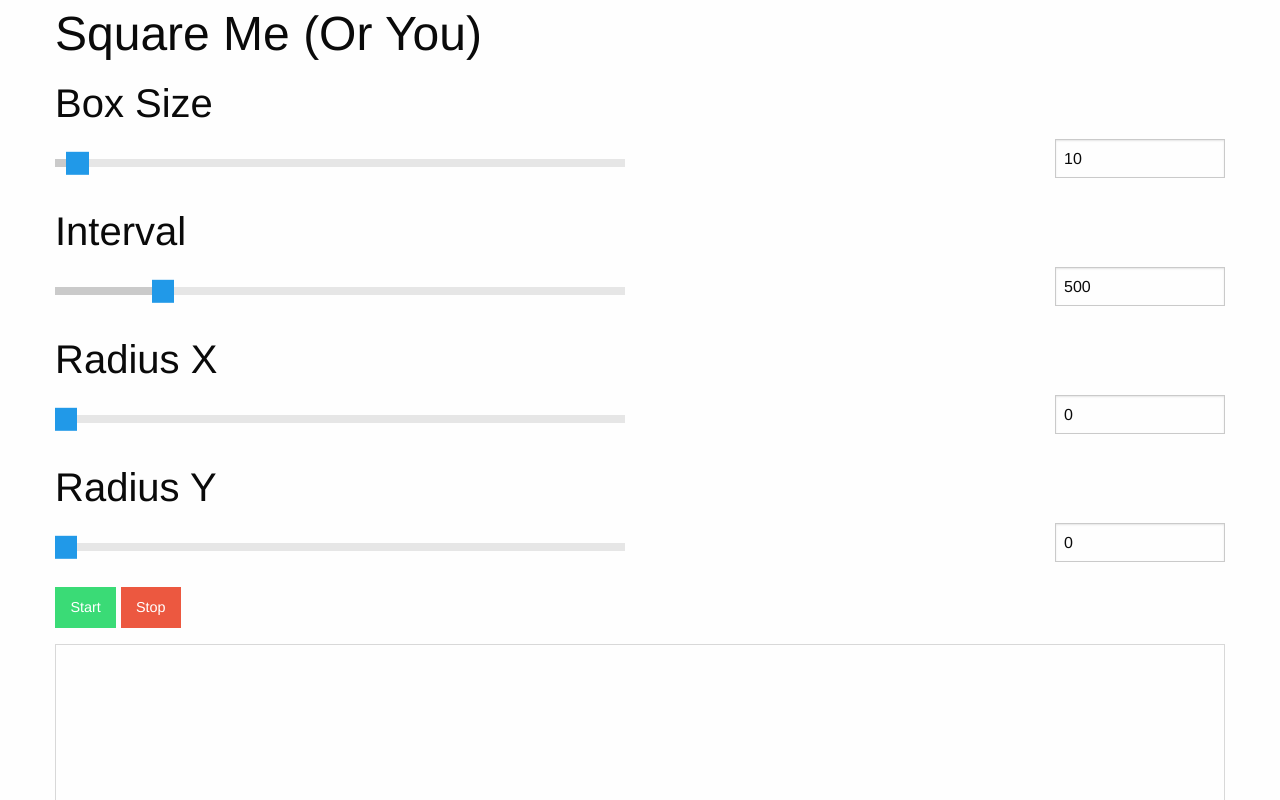
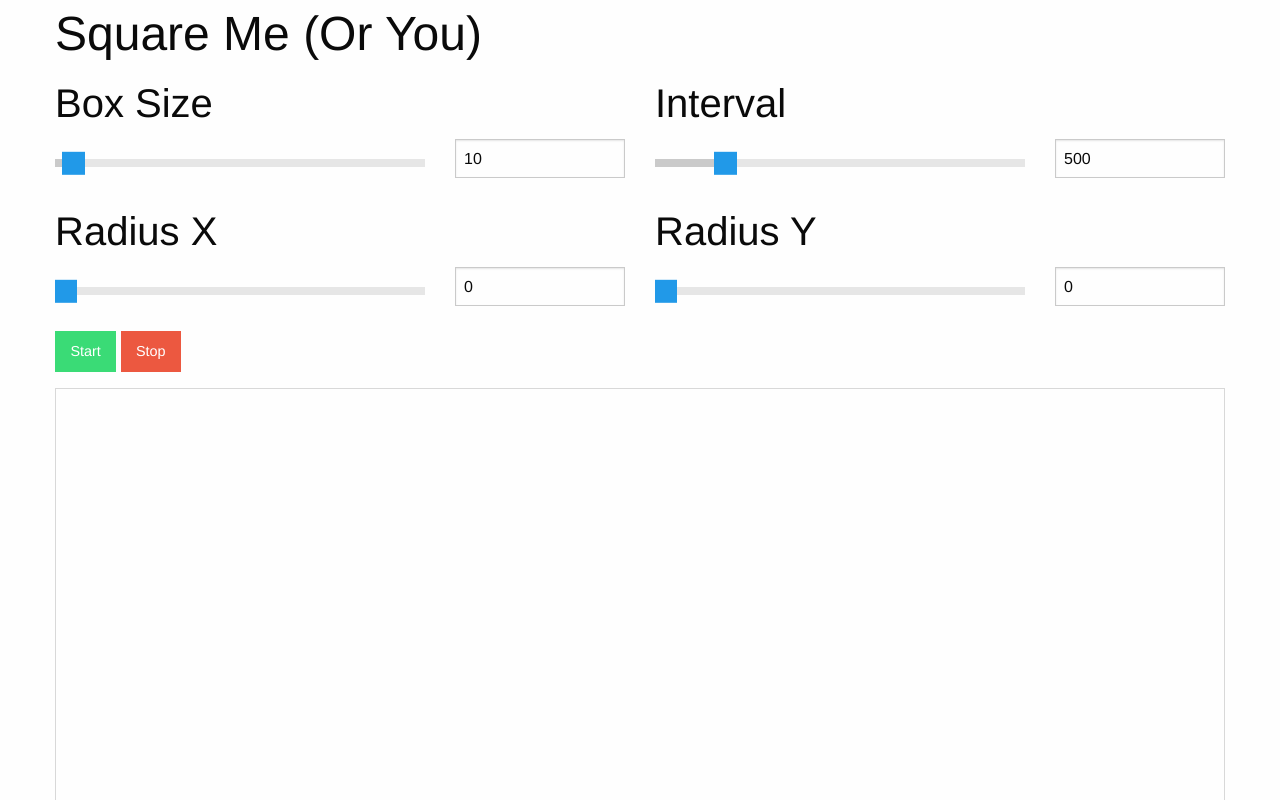
Before and after one commit to DivisionMax/square-me, a plain HTML site: page index.html in a window 1280 px wide. Shown: the top 800 px of the page. Drawn offline with nearby package versions, Linux system fonts and the light colour scheme.

Commit message:
Two sliders per row, better spacing

```diff
--- a/index.html
+++ b/index.html
@@ -18,13 +18,19 @@
 		</div>
 	</div>
 	<div class="row">
+		<!--Size Heading-->
 		<div class="small-12 medium-6 columns">
 		<h2>Box Size</h2>
+		</div>
+		<!--Interval Heading-->
+		<div class="small-12 medium-6 columns">
+		<h2>Interval</h2>
 		</div>
 	</div>
 
 	<div class="row">
-	<div class="small-10 medium-6 columns">
+		<!--Size Slider-->
+		<div class="small-10 medium-4 columns">
 		<div id="box-size" class="slider" data-slider data-start='5' data-decimal='0' data-initial-start='10' data-end='500'>
 		<span class="slider-handle"  data-slider-handle role="slider" tabindex="1" aria-controls="sliderOutput1"></span>
 		<span class="slider-fill" data-slider-fill></span>
@@ -33,17 +39,8 @@
 		<div class="small-2 medium-2 columns">
 		<input type="number" id="sliderOutput1">
 		</div>
-
-	</div>
-	<!-- interval -->
-	<div class="row">
-	<div class="small-12 medium-6 columns">
-	<h2>Interval</h2>
-	</div>
-	</div>
-	<div class="row">
-
-	<div class="small-10 medium-6 columns">
+<!--Interval Slider-->
+		<div class="small-10 medium-4 columns">
 		<div id="interval" class="slider" data-start='100' data-decimal='0' data-slider data-initial-start='500' data-end='3000'>
 
 		<span class="slider-handle"  data-slider-handle role="slider" tabindex="1" aria-controls="sliderOutput2"></span>
@@ -56,15 +53,18 @@
 
 	</div>
 	</div>
-	<!--Radius X-->
 	<div class="row">
 		<div class="small-12 medium-6 columns">
 		<h2>Radius X</h2>
 		</div>
+		<div class="small-12 medium-6 columns">
+		<h2>Radius Y</h2>
+		</div>
+
 	</div>
 	<div class="row">
-
-	<div class="small-10 medium-6 columns">
+	<!--Radius X-->
+		<div class="small-10 medium-4 columns">
 		<div id="radius-x" class="slider" data-start='0' data-decimal='0' data-slider data-initial-start='0' data-end='100'>
 
 		<span class="slider-handle"  data-slider-handle role="slider" tabindex="1" aria-controls="sliderOutput3"></span>
@@ -74,17 +74,8 @@
 		<div class="small-2 medium-2 columns">
 		<input type="number" id="sliderOutput3">
 		</div>
-
-	</div>
 	<!--Radius Y-->
-		<div class="row">
-	<div class="small-12 medium-6 columns">
-	<h2>Radius Y</h2>
-	</div>
-	</div>
-	<div class="row">
-
-	<div class="small-10 medium-6 columns">
+		<div class="small-10 medium-4 columns">
 		<div id="radius-y" class="slider" data-start='0' data-decimal='0' data-slider data-initial-start='0' data-end='100'>
 
 		<span class="slider-handle"  data-slider-handle role="slider" tabindex="1" aria-controls="sliderOutput4"></span>
@@ -95,8 +86,8 @@
 		<input type="number" id="sliderOutput4">
 		</div>
 
+
 	</div>
-
 	<div class="row">
 
 		<div class="small-12 medium-6 columns">
```
Lines whose indentation alone changed are shown as unchanged.
